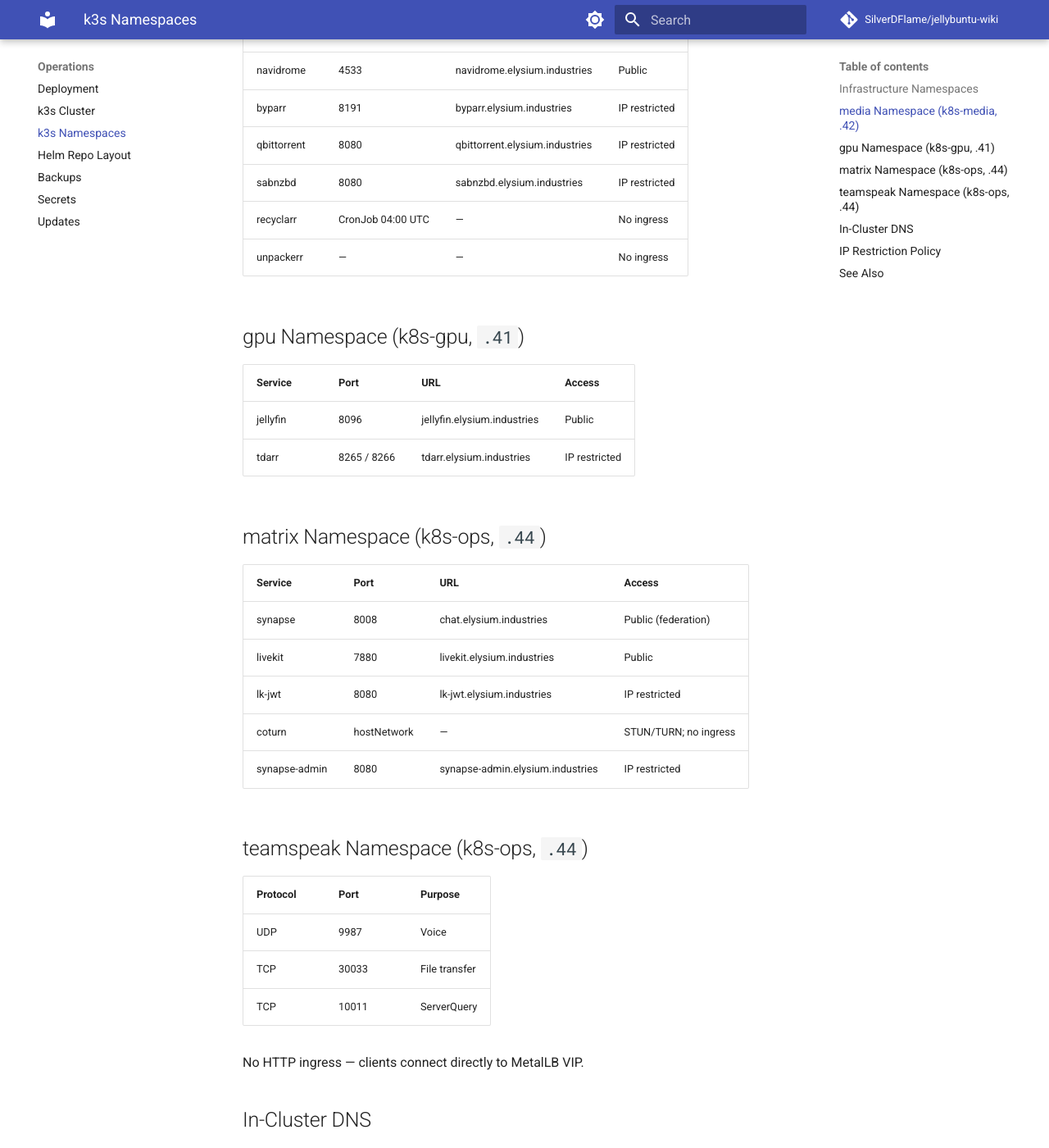
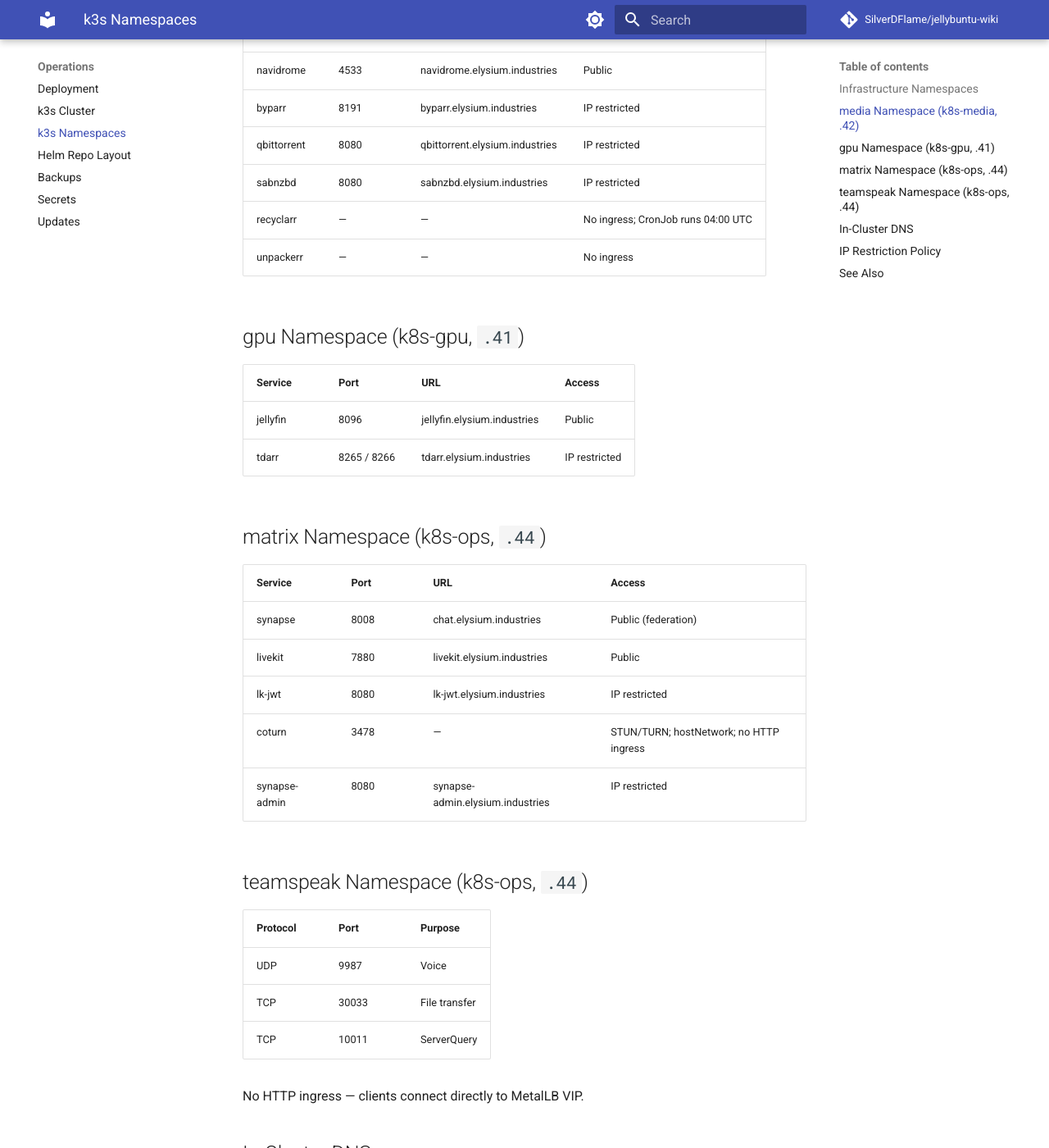
Before and after one commit to SilverDFlame/jellybuntu-wiki, an MkDocs documentation site: the page built from docs/operations/k3s-namespaces.md, in a window 1280 px wide and 1400 px high, scrolled down 1016 px. Shown: the whole window at 82% size. Built offline with MkDocs 1.6.1 and Material for MkDocs 9.7.7, drawn with Linux system fonts in a browser that asks for light colours; comment, search, counter and statistics services are not loaded.

Commit message:
docs: address PR #30 review comments
- helm-repo.md: link repo name to GitHub URL; blockquote → admonition
- k3s-namespaces.md: recyclarr port col → '—', schedule to Access;
  coturn port → 3478 (actual STUN/TURN port); middleware path → GitHub URL

Co-Authored-By: Claude Sonnet 4.6 <noreply@anthropic.com>

```diff
--- a/docs/operations/k3s-namespaces.md
+++ b/docs/operations/k3s-namespaces.md
@@ -25,7 +25,7 @@ Complete service inventory for the k3s cluster, organized by namespace.
 | byparr | 8191 | byparr.elysium.industries | IP restricted |
 | qbittorrent | 8080 | qbittorrent.elysium.industries | IP restricted |
 | sabnzbd | 8080 | sabnzbd.elysium.industries | IP restricted |
-| recyclarr | CronJob 04:00 UTC | — | No ingress |
+| recyclarr | — | — | No ingress; CronJob runs 04:00 UTC |
 | unpackerr | — | — | No ingress |
 
 ## gpu Namespace (k8s-gpu, `.41`)
@@ -42,7 +42,7 @@ Complete service inventory for the k3s cluster, organized by namespace.
 | synapse | 8008 | chat.elysium.industries | Public (federation) |
 | livekit | 7880 | livekit.elysium.industries | Public |
 | lk-jwt | 8080 | lk-jwt.elysium.industries | IP restricted |
-| coturn | hostNetwork | — | STUN/TURN; no ingress |
+| coturn | 3478 | — | STUN/TURN; hostNetwork; no HTTP ingress |
 | synapse-admin | 8080 | synapse-admin.elysium.industries | IP restricted |
 
 ## teamspeak Namespace (k8s-ops, `.44`)
@@ -83,7 +83,7 @@ Short form works within the same namespace (e.g. `http://sonarr:8989` from anoth
 | `192.168.30.0/24` | Media VLAN (local network) |
 | `100.64.0.0/10` | Tailscale CGNAT range |
 
-Middleware defined in `clusters/jellybuntu/media/middleware.yaml`.
+Middleware defined in [`clusters/jellybuntu/media/middleware.yaml`](https://github.com/SilverDFlame/jellybuntu-helm/blob/main/clusters/jellybuntu/media/middleware.yaml).
 
 ## See Also
 
```
Also changed, not shown: docs/operations/helm-repo.md (+3 -2 lines).
